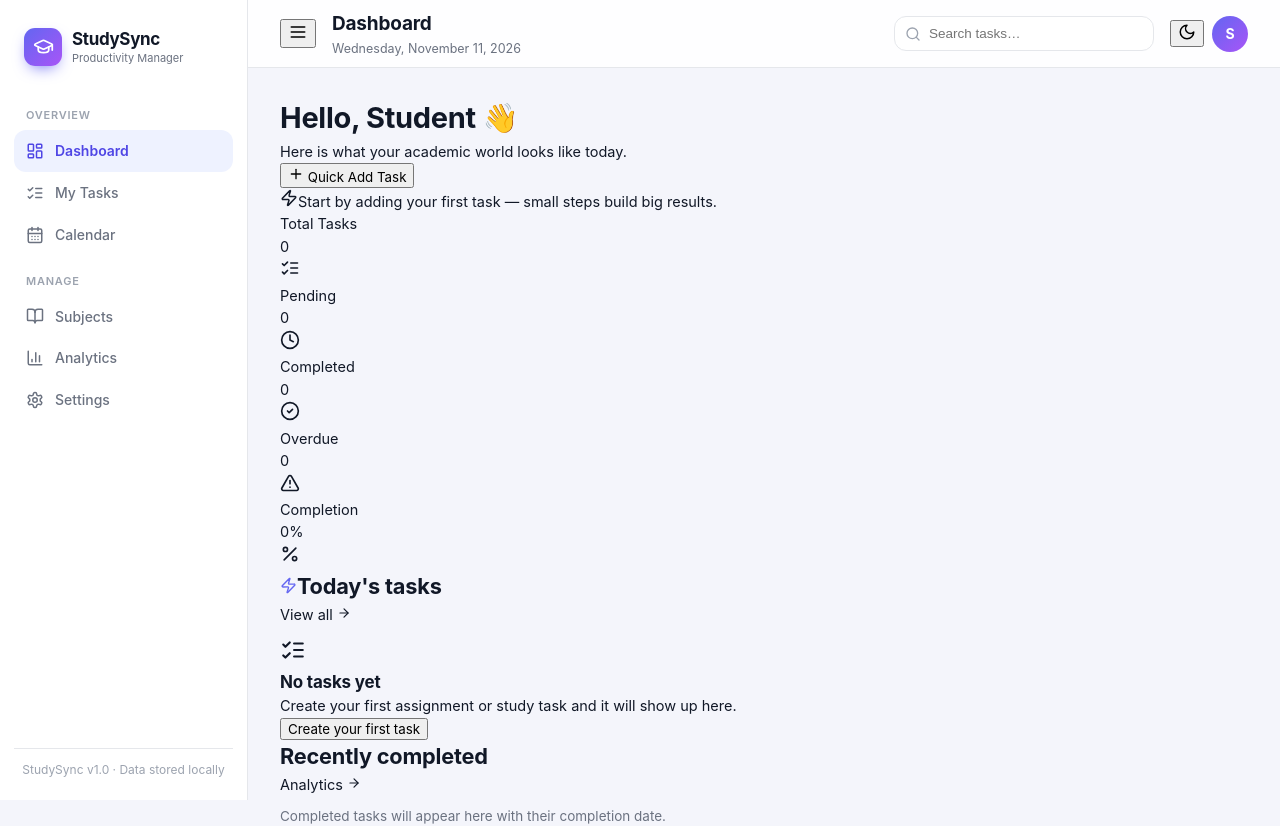
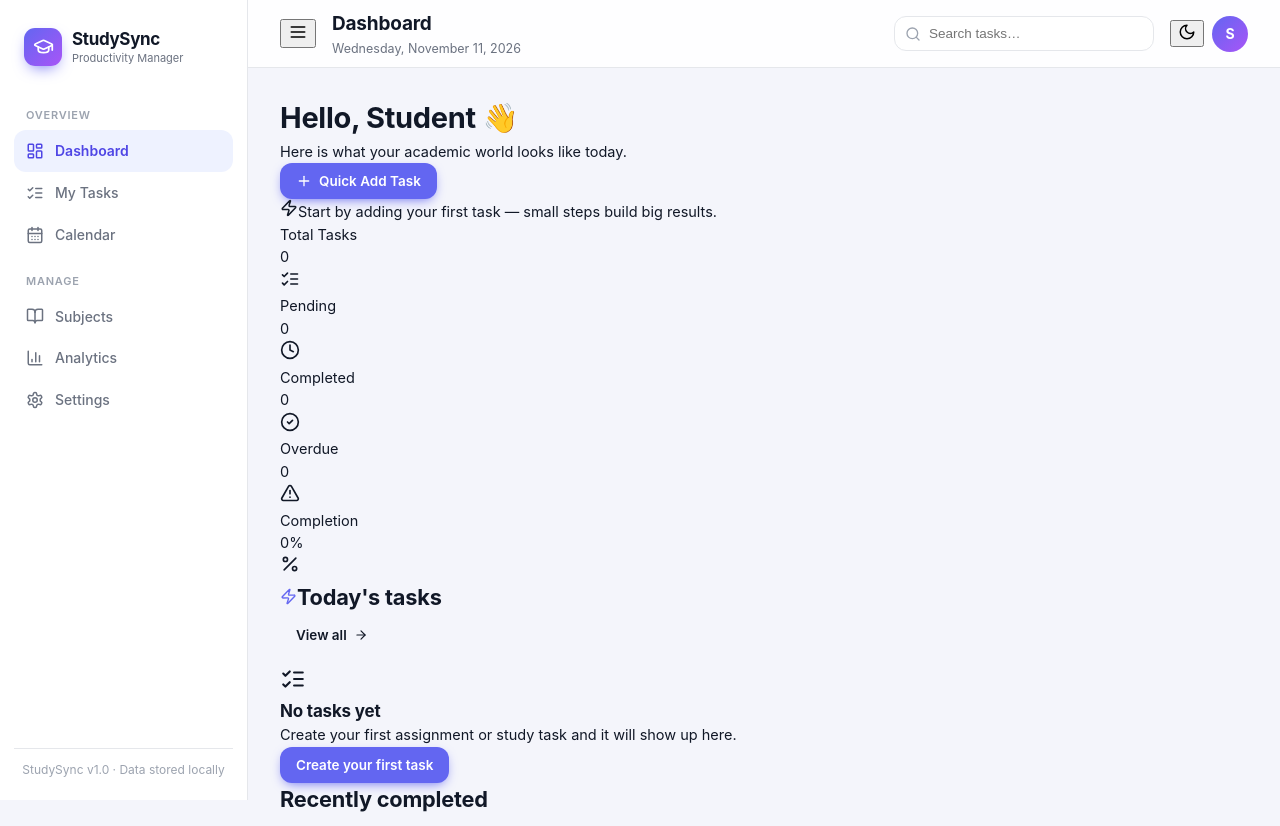
Before and after one commit to ShivanshDahiya5/StudySync-Student-Productivity, a React (Vite) app: page / in a window 1280 px wide. Shown: the top 826 px of the page. Built offline with nearby package versions, Linux system fonts and the light colour scheme.

Commit message:
Add button styles for improved layout and user interaction in index.css

```diff
--- a/src/index.css
+++ b/src/index.css
@@ -321,3 +321,36 @@ button { font-family: inherit; }
   flex-shrink: 0;
   user-select: none;
 }
+
+/* ---------- Buttons ---------- */
+.btn {
+  display: inline-flex;
+  align-items: center;
+  justify-content: center;
+  gap: 7px;
+  padding: 9px 15px;
+  border-radius: var(--radius);
+  border: 1px solid transparent;
+  font-size: 13.5px;
+  font-weight: 600;
+  cursor: pointer;
+  transition: all 0.15s ease;
+  white-space: nowrap;
+}
+
+.btn:disabled { opacity: 0.55; cursor: not-allowed; }
+
+.btn-primary {
+  background: var(--primary);
+  color: var(--primary-contrast);
+  box-shadow: 0 4px 12px -4px var(--primary);
+}
+.btn-primary:hover:not(:disabled) { background: var(--primary-strong); transform: translateY(-1px); }
+
+.btn-secondary {
+  background: var(--surface);
+  color: var(--text);
+  border-color: var(--border);
+  box-shadow: var(--shadow-sm);
+}
+.btn-secondary:hover:not(:disabled) { background: var(--surface-2); border-color: var(--border-strong); }
```
